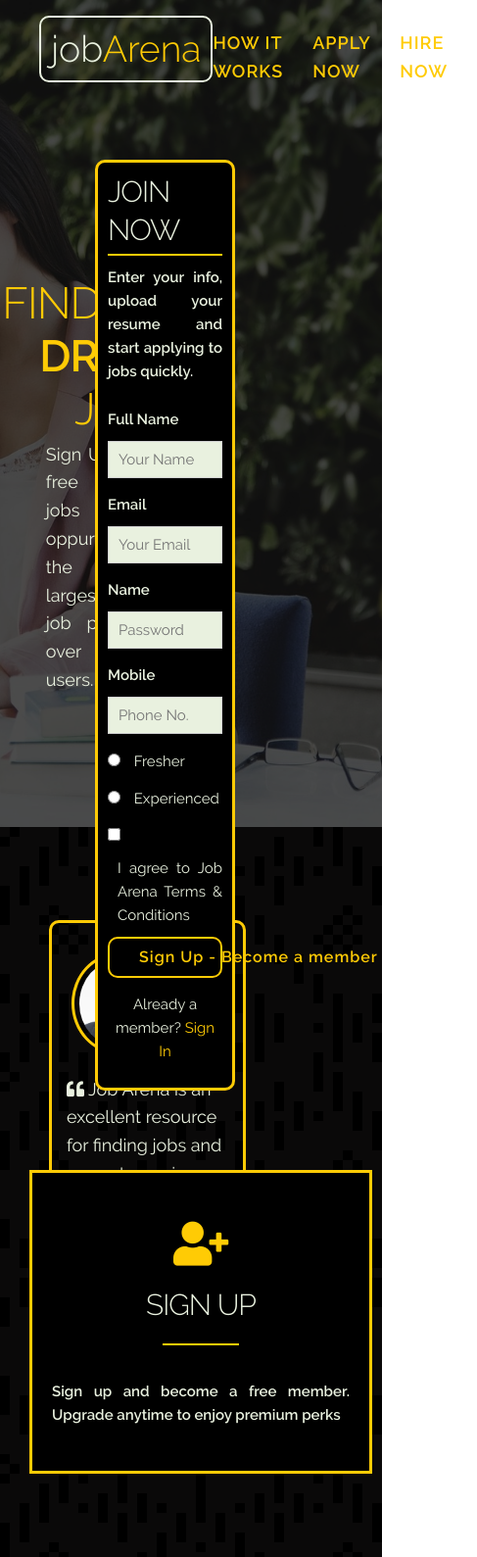
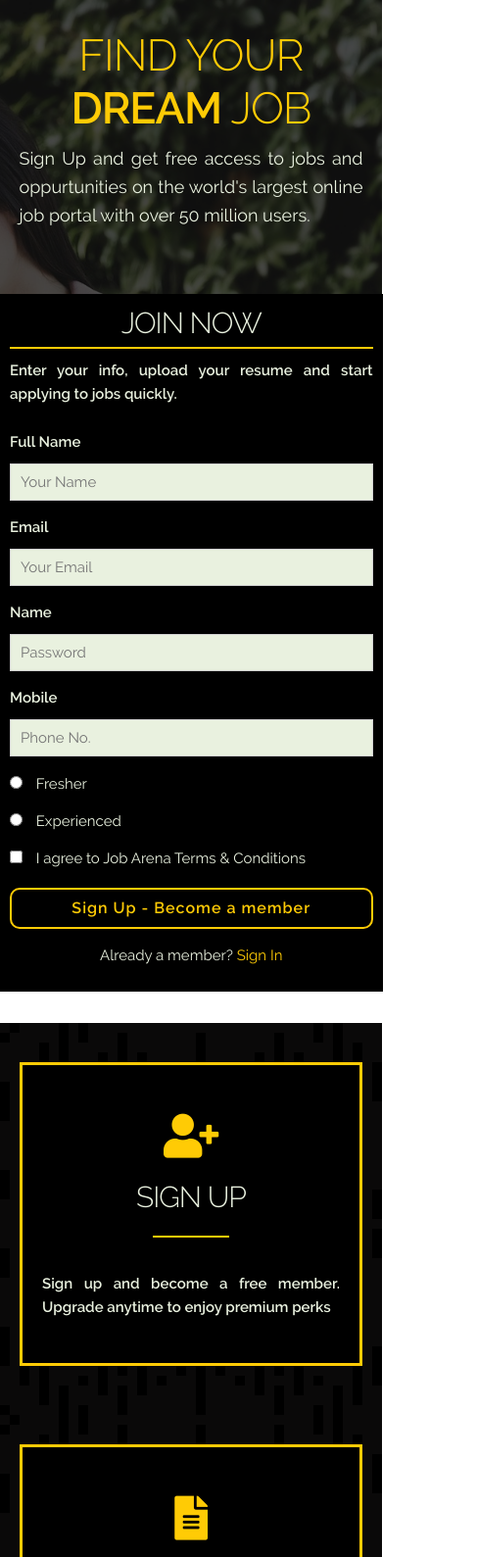
Before and after one commit to rewaant/jobArena-Concept-Landing-Page, a plain HTML site: page index.html in a window 390 px wide. Shown: the top 1589 px of the page at 98% size, 487 px wide, since content can reach past the window. Drawn offline with nearby package versions, Linux system fonts and the light colour scheme.

Commit message:
Added Little Responsive Behaviour

```diff
--- a/assets/css/style.css
+++ b/assets/css/style.css
@@ -293,7 +293,7 @@ p {
 }
 
 /* =========================================
-                HOW IT WORKS
+                    CTA
 ============================================ */
 
 #cta {
@@ -381,3 +381,59 @@ p {
 #footer p {
   margin: 0;
 }
+
+
+/* =========================================
+                RESPONSIVE
+============================================ */
+
+/* Smaller than Desktop HD */
+@media (max-width: 1200px) {
+  /* Navigation */
+
+  #header {
+    display: none;
+  }
+
+  .intro {
+    top: 30px;
+    width: 100%;
+  }
+
+  .intro p {
+    margin-top: 10px;
+    width: 90%;
+  }
+
+  .sign-up-form {
+    top: 300px;
+    left: 0;
+    width: 95%;
+    border: none;
+    border-radius: 0px;
+  }
+
+  .sign-up-form h3 {
+    text-align: center;
+  }
+
+  #testimonial {
+    display: none;
+  }
+
+  #how-it-works {
+    margin-top: 200px;
+  }
+
+  .cards {
+    margin: 4rem auto;
+  }
+
+  .cta-col h4{
+    font-size: 4rem;
+  }
+
+  .cta-col:first-of-type {
+    border-right: none;
+  }
+}
```
